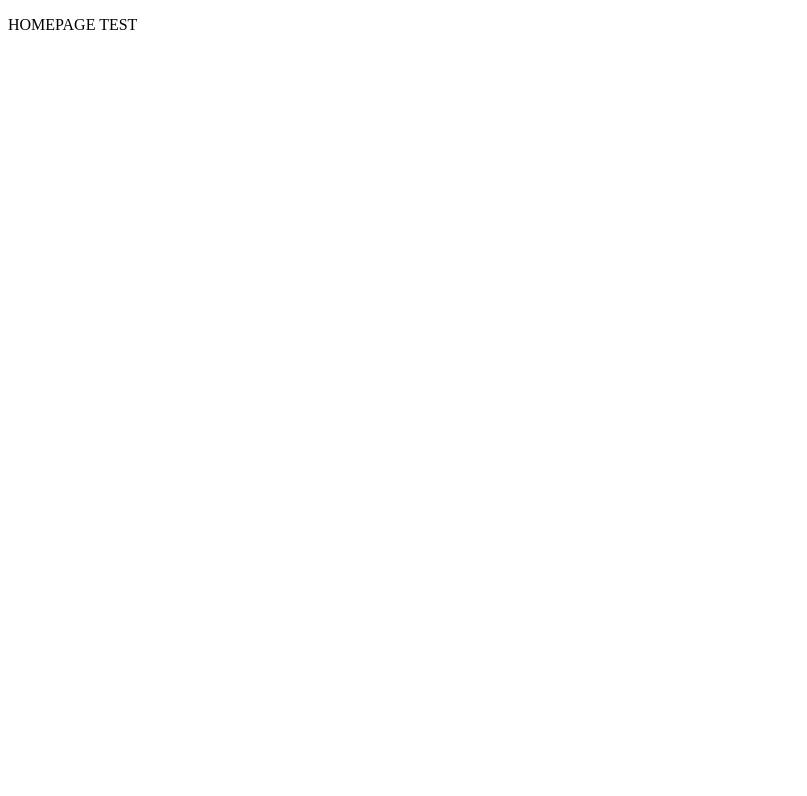
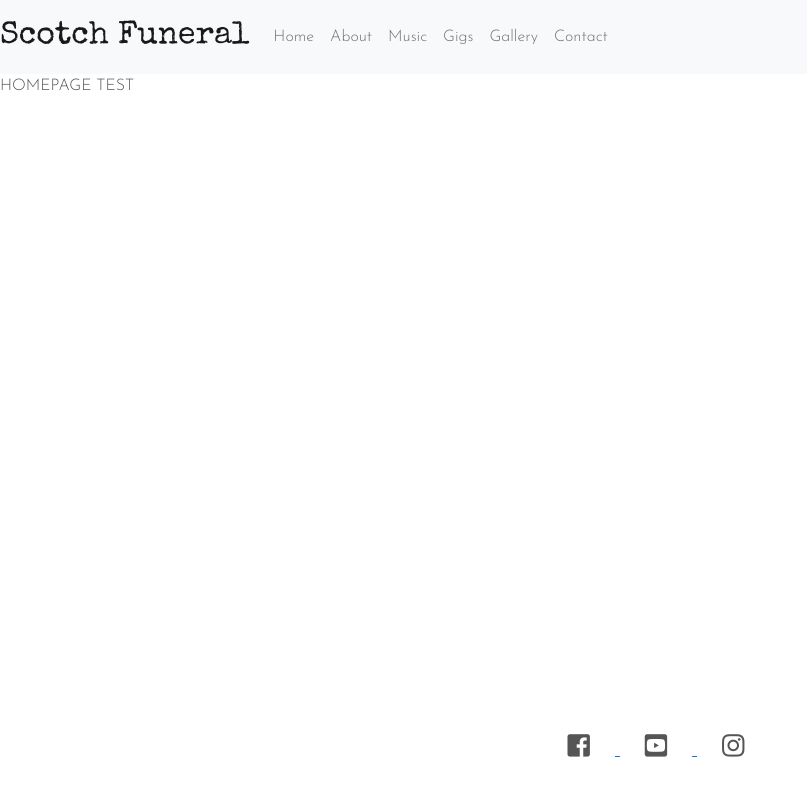
Before and after one commit to megan-grug/Scotch-Funeral-Web, a plain HTML site: page index.html in a window 1280 px wide. Shown: the whole page, without its empty margins (0-807 px from the left). Drawn offline with nearby package versions, Linux system fonts and the light colour scheme.

Commit message:
basic page structure

```diff
--- /dev/null
+++ b/assets/css/stylesheet.css
@@ -0,0 +1,37 @@
+@import url('https://fonts.googleapis.com/css2?family=Josefin+Sans:wght@300&family=Special+Elite&display=swap');
+*{
+    margin:0;
+    padding:0;
+    border:0;
+}
+
+body{
+    font-family: 'Josefin Sans', sans-serif;
+    color: #555555;
+}
+
+#logo{
+    font-family: 'Special Elite', cursive;
+    font-size: 200%;
+}
+
+footer{
+    height:30px;
+    text-align: center;
+    display:inline;
+}
+
+.social-media{
+    text-align: center;
+}
+
+.social-media li{
+    display:inline;
+}
+
+.social-media i{
+    font-size:160%;
+    margin: 1%;
+    padding: 1%;
+    color: #555555;
+}
--- a/index.html
+++ b/index.html
@@ -3,9 +3,66 @@
 <head>
     <meta charset="UTF-8">
     <meta name="viewport" content="width=device-width, initial-scale=1.0">
-    <title>Document</title>
+    <title>Scotch Funeral - Home</title>
+    <link href="https://cdn.jsdelivr.net/npm/bootstrap@5.0.1/dist/css/bootstrap.min.css" rel="stylesheet" integrity="sha384-+0n0xVW2eSR5OomGNYDnhzAbDsOXxcvSN1TPprVMTNDbiYZCxYbOOl7+AMvyTG2x" crossorigin="anonymous">
+    <link rel="stylesheet" href="https://use.fontawesome.com/releases/v5.6.3/css/all.css" integrity="sha384-UHRtZLI+pbxtHCWp1t77Bi1L4ZtiqrqD80Kn4Z8NTSRyMA2Fd33n5dQ8lWUE00s/" crossorigin="anonymous"/>
+    <link href="assets/css/stylesheet.css" rel="stylesheet" type="text/css" />
 </head>
 <body>
+    <header>
+        <nav class="navbar navbar-expand-lg navbar-light bg-light w-100">
+        <button class="navbar-toggler" type="button" data-toggle="collapse" data-target="#navbarTogglerDemo01" aria-controls="navbarTogglerDemo01" aria-expanded="false" aria-label="Toggle navigation">
+        <span class="navbar-toggler-icon"></span>
+        </button>
+        <div class="collapse navbar-collapse" id="navbarTogglerDemo01">
+
+        <a class="navbar-brand" id="logo" href="index.html">Scotch Funeral</a>
+        <ul class="navbar-nav me-0 mt-2 mt-lg-0 d-flex justify-content-end">
+            <li class="nav-item active">
+            <a class="nav-link" href="index.html">Home <span class="sr-only">(current)</span></a>
+            </li>
+
+            <li class="nav-item">
+            <a class="nav-link" href="#">About</a>
+            </li>
+
+            <li class="nav-item">
+            <a class="nav-link" href="#">Music</a>
+            </li>
+            <li class="nav-item">
+            <a class="nav-link" href="#">Gigs</a>
+            </li>
+            <li class="nav-item">
+            <a class="nav-link" href="#">Gallery</a>
+            </li>
+            <li class="nav-item">
+            <a class="nav-link" href="#">Contact</a>
+            </li>
+        </ul>
+  </div>
+</nav>
+    </header>
     <p>HOMEPAGE TEST</p>
+<footer>
+    <ul class="social-media fixed-bottom">
+        <li>
+            <a href="https://www.facebook.com/Scotchfuneral" target="_blank">
+            <i class="fab fa-facebook-square"></i>
+            </a>
+        </li>
+        <li>
+            <a href="https://www.youtube.com/channel/UCnXAnbz6g8iiHX-n7vN5SMg" target="_blank">
+            <i class="fab fa-youtube-square"></i>
+            </a>
+        </li>
+        <li>
+            <a href="https://www.instagram.com/scotchfuneral/?hl=en-gb" target="_blank">
+            <i class="fab fa-instagram"></i>
+            </a>
+            </li>
+        </ul>
+    </footer>
+
+<script src="https://cdn.jsdelivr.net/npm/bootstrap@5.0.1/dist/js/bootstrap.bundle.min.js" integrity="sha384-gtEjrD/SeCtmISkJkNUaaKMoLD0//ElJ19smozuHV6z3Iehds+3Ulb9Bn9Plx0x4" crossorigin="anonymous"></script>
 </body>
 </html>
```
